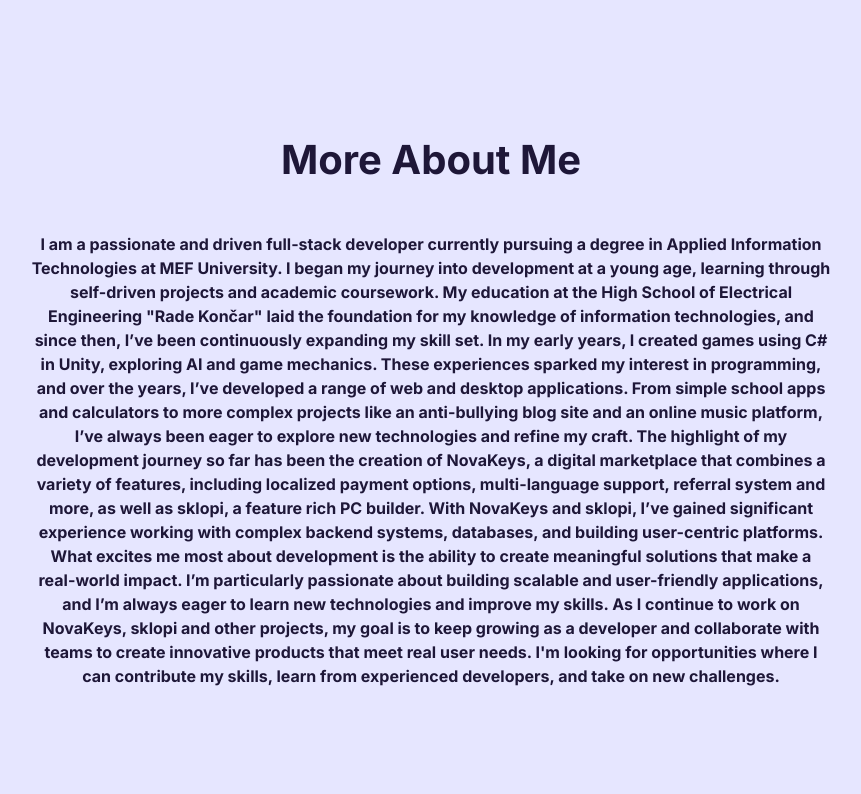
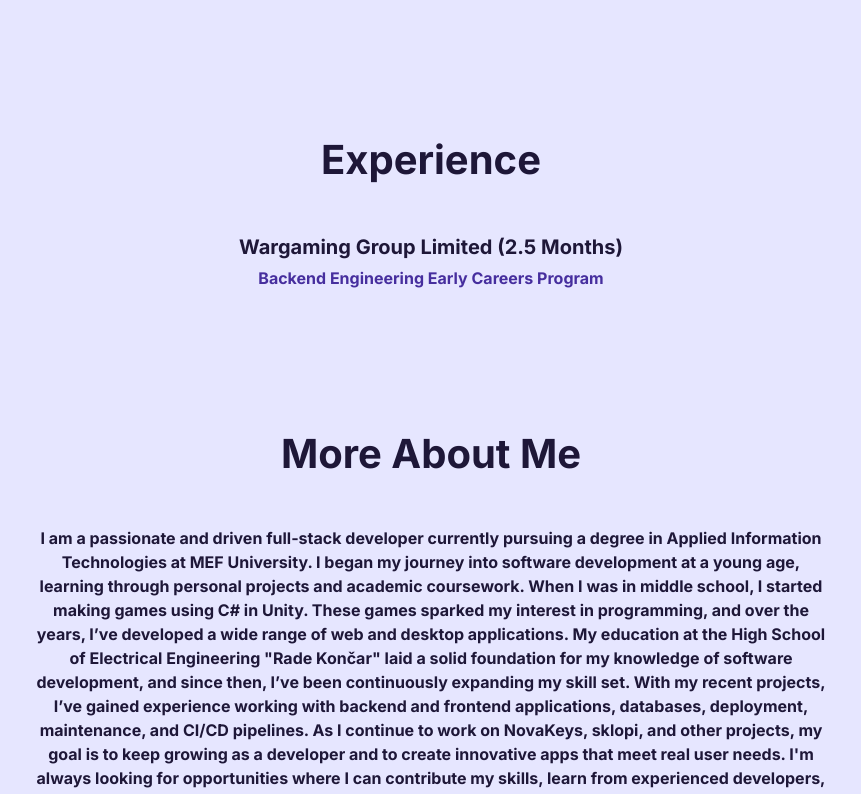
Before and after one commit to Mihajlo-Petrovic/my-portfolio, a Vue app: page /about-me in a window 1280 px wide. Shown: the part 780-1574 px from the top of the page, without its empty margins (209-1070 px from the left). Built offline with nearby package versions, Linux system fonts and the light colour scheme.

Commit message:
Change lots of text and some other small changes

```diff
--- a/src/assets/styles/style.css
+++ b/src/assets/styles/style.css
@@ -96,6 +96,10 @@
     margin-top: 120px;
 }
 
+.mt-200 {
+    margin-top: 200px;
+}
+
 .mt-230 {
     margin-top: 230px;
 }
--- a/src/components/AboutMe.vue
+++ b/src/components/AboutMe.vue
@@ -22,23 +22,26 @@
             </section>
 
             <section class="mb-140">
+                <h3 class="fw-bold mb-5">Experience</h3>
+
+                <p class="mb-1 fs-5">Wargaming Group Limited (2.5 Months)</p>
+                <p class="mt-1 fs-6 color-purple">Backend Engineering Early Careers Program</p>
+            </section>
+
+            <section class="mb-140">
                 <h3 class="fw-bold mb-5">More About Me</h3>
 
                 <p class="fs-6 w-800 w-max-100 mx-auto">
-                    I am a passionate and driven full-stack developer currently pursuing a degree in Applied Information Technologies at MEF University.
-                    I began my journey into development at a young age, learning through self-driven projects and academic coursework.
-                    My education at the High School of Electrical Engineering "Rade Končar" laid the foundation for my knowledge of information technologies,
-                    and since then, I’ve been continuously expanding my skill set. In my early years, I created games using C# in Unity, exploring AI and game
-                    mechanics. These experiences sparked my interest in programming, and over the years, I’ve developed a range of web and desktop applications.
-                    From simple school apps and calculators to more complex projects like an anti-bullying blog site and an online music platform, I’ve always
-                    been eager to explore new technologies and refine my craft. The highlight of my development journey so far has been the creation of NovaKeys,
-                    a digital marketplace that combines a variety of features, including localized payment options, multi-language support, referral system and
-                    more, as well as sklopi, a feature rich PC builder. With NovaKeys and sklopi, I’ve gained significant experience working with complex backend systems,
-                    databases, and building user-centric platforms. What excites me most about development is the ability to create meaningful solutions that make a
-                    real-world impact. I’m particularly passionate about building scalable and user-friendly applications, and I’m always eager to learn new technologies
-                    and improve my skills. As I continue to work on NovaKeys, sklopi and other projects, my goal is to keep growing as a developer and collaborate with
-                    teams to create innovative products that meet real user needs. I'm looking for opportunities where I can contribute my skills, learn from experienced
-                    developers, and take on new challenges.
+                    I am a passionate and driven full-stack developer currently pursuing a degree in Applied Information Technologies at MEF
+                    University. I began my journey into software development at a young age, learning through personal projects and academic
+                    coursework. When I was in middle school, I started making games using C# in Unity. These games sparked my interest in
+                    programming, and over the years, I’ve developed a wide range of web and desktop applications. My education at the High
+                    School of Electrical Engineering "Rade Končar" laid a solid foundation for my knowledge of software development, and since
+                    then, I’ve been continuously expanding my skill set. With my recent projects, I’ve gained experience working with backend
+                    and frontend applications, databases, deployment, maintenance, and CI/CD pipelines. As I continue to work on NovaKeys,
+                    sklopi, and other projects, my goal is to keep growing as a developer and to create innovative apps that meet real user
+                    needs. I'm always looking for opportunities where I can contribute my skills, learn from experienced developers, and take
+                    on new challenges.
                 </p>
             </section>
         </main>
--- a/src/components/ContactMe.vue
+++ b/src/components/ContactMe.vue
@@ -23,7 +23,7 @@
             <button class="mx-auto btn-purple mt-5 pt-0 border-0 mb-300 fw-bold" type="submit">Send</button>
         </form>
 
-        <p class="w-700 w-max-100 mx-auto mt-120">You can also contact me trough my personal email directly: <span class="color-purple">petrovicmihajlo789@gmail.com</span>, or if you have business inquires about NovaKeys: <span class="color-purple">business@novakeys.net</span></p>
+        <p class="w-700 w-max-100 mx-auto mt-120">You can also contact me trough my personal email directly: <span class="color-purple">petrovicmihajlo789@gmail.com</span></p>
     </main>
     <FooterBar />
 </template>
--- a/src/components/Home.vue
+++ b/src/components/Home.vue
@@ -3,13 +3,14 @@
     <h1 class="display-2 text-start fw-normal"><span class="color-purple fw-bold">Hello,</span><br>I am <span class="fw-bold">Mihajlo Petrović.</span></h1>
     <h3 class="fs-3 text-start fw-bold color-purple">Full-Stack Web Developer</h3>
     <p class="text-start fw-bold mt-90 w-600 w-max-85">
-      I am a full-stack developer with a strong foundation in building web applications. I enjoy working on projects that solve real problems. Currently,
-      I’m working on launching NovaKeys, my first platform for purchasing digital goods, which will feature localized payment options, multi language support,
-      multiple display currencies, a referral code system and much more, solving key challenges in the local digital marketplace. Also I just launched sklopi,
-      a PC builder website that makes PC building easier and more affordable.
+      I enjoy designing normalized relational database schemas that are flexible and scalable for potential changes down the road. I enjoy designing the
+      architecture of an application, thinking about how its components will interact with each other, what is the best and most widely used, and thus,
+      the most easily understandable approach, how to keep coupling low and cohesion high, how would I design this to allow for easier changes later.
+      Really, to put it simply, I enjoy solving real-world problems, while thinking about how the users and fellow developers will interact with the
+      application.
     </p>
 
-    <div id="page-links-container" class="mt-230 d-flex gap-4 mx-auto w-fc w-max-100 flex-wrap mb-90">
+    <div id="page-links-container" class="mt-200 d-flex gap-4 mx-auto w-fc w-max-100 flex-wrap mb-90">
       <router-link to="/about-me" class="btn-purple">About Me</router-link>
       <router-link to="/projects" class="btn-purple">Projects</router-link>
       <router-link to="/contact-me" class="btn-purple">Contact Me</router-link>
--- a/src/components/NovaKeysShowcase.vue
+++ b/src/components/NovaKeysShowcase.vue
@@ -62,7 +62,7 @@
     }
 }
 
-@media (max-width: 380px) {
+@media (max-width: 450px) {
     #novakeys-showcase-container {
         border-radius: 0px;
         width: 101vw;
--- a/src/components/Projects.vue
+++ b/src/components/Projects.vue
@@ -4,17 +4,17 @@
         <section class="mb-140">
             <h3 class="fw-bold mt-90 mb-5">Projects</h3>
             <p class="fs-6 w-800 w-max-100 mx-auto">
-                Over the years, I’ve worked on a variety of projects that range from small, functional apps to more complex systems.
-                These smaller projects were stepping stones in learning different technologies and approaches, each contributing to the skills I apply today.
-                When I was in middle school I created two complete games in C# Unity, with some complex AI components. There were also a few unfinished games,
-                where I explored new game mechanics and AI, refining my skills in C#. During high school I developed numerous small web and desktop applications.
-                These include school apps, blog pages, and calculators, as well as more interesting projects like an anti-bullying blog site built in plain PHP
-                for a competition. Other apps were created in C# .NET and PHP, such as commercial applications and rental apps. While some were simple, others
-                were more feature-rich, but none were particularly professional or large-scale, mostly small tools and prototypes.
+                Over the years, I’ve worked on a variety of projects that range from small, functional apps to more complex applications.
+                These smaller projects were stepping stones in learning different technologies and approaches, each contributing to the
+                skills I apply today. When I was in middle school, I created two complete games in Unity with C#. There were also a few
+                unfinished games where I explored new game mechanics and NPC AI, refining my skills in C#. During high school, I developed
+                numerous small web and desktop applications. These include school apps, blog pages, and calculators, as well as more
+                interesting projects like an anti-bullying blog site built in plain PHP for a competition. Other apps were created in C#
+                .NET and PHP, such as dummy commercial and rental applications. While some were simple, others were more feature-rich, but
+                none were particularly professional or large-scale, mostly small tools and prototypes.
             </p>
             <p class="fs-6 mt-4 w-800 w-max-100 mx-auto">
-                However, the 2 that stand out are <span class="color-purple">NovaKeys</span> - a fully-featured digital marketplace that is by far my most complex and professional
-                work to date, and <span class="color-purple">sklopi</span> - a feature rich PC builder that makes PC building easier and cheaper.
+                However, the 2 that stand out are <span class="color-purple">NovaKeys</span> - a fully-featured digital marketplace, and <span class="color-purple">sklopi</span> - a feature-rich PC builder that makes PC building easier and cheaper.
             </p>
         </section>
 
```
